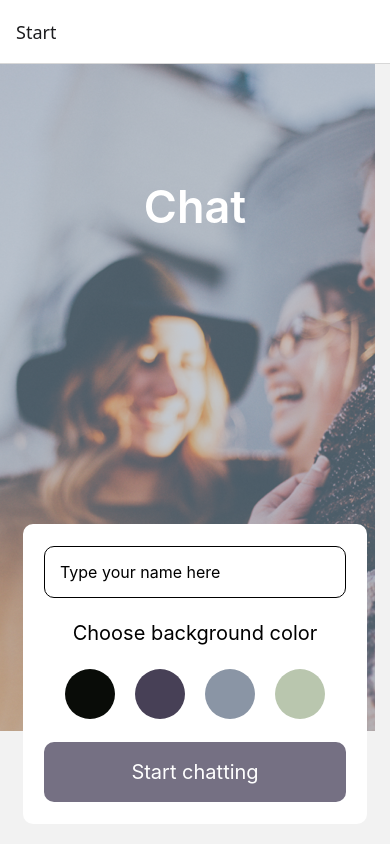
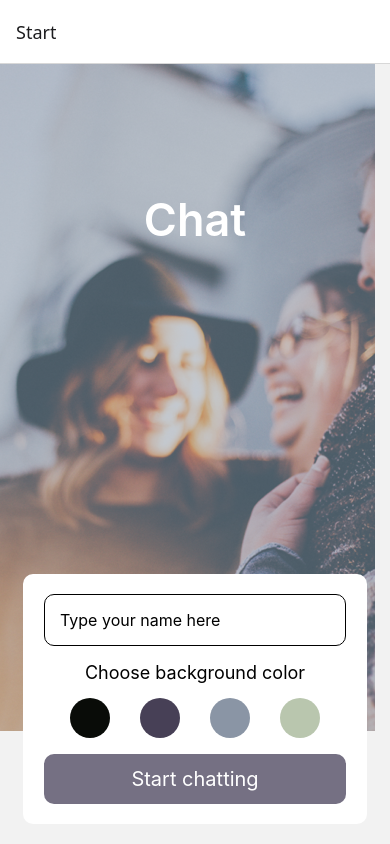
Before and after one commit to timok81/cf-chat, a React Native app: screen /Start in a window 390 px wide. Built offline with nearby package versions, Linux system fonts and the light colour scheme.

Commit message:
Made interaction box slightly smaller

```diff
--- a/components/Start.js
+++ b/components/Start.js
@@ -69,13 +69,13 @@ const styles = StyleSheet.create({
     flex: 0.75,
   },
   actionBox: {
-    justifyContent: "space-around",
+    justifyContent: "space-evenly",
     alignItems: "center",
     alignSelf: "center",
     width: "88%",
-    height: 300,
-    paddingTop: 10,
-    paddingBottom: 10,
+    height: 250,
+    paddingTop: 5,
+    paddingBottom: 5,
     marginBottom: 20,
     backgroundColor: "white",
     borderRadius: 10,
@@ -94,7 +94,7 @@ const styles = StyleSheet.create({
   },
   button: {
     width: "88%",
-    height: 60,
+    height: 50,
     backgroundColor: "#757083",
     justifyContent: "center",
     alignItems: "center",
@@ -105,16 +105,16 @@ const styles = StyleSheet.create({
     fontSize: 20,
   },
   chooseColor: {
-    fontSize: 20,
+    fontSize: 18,
   },
   colors: {
     flexDirection: "row",
-    gap: 20,
+    gap: 30,
   },
   colorSelector: {
-    width: 50,
-    height: 50,
-    borderRadius: 25,
+    width: 40,
+    height: 40,
+    borderRadius: 20,
   },
 });
 
```
